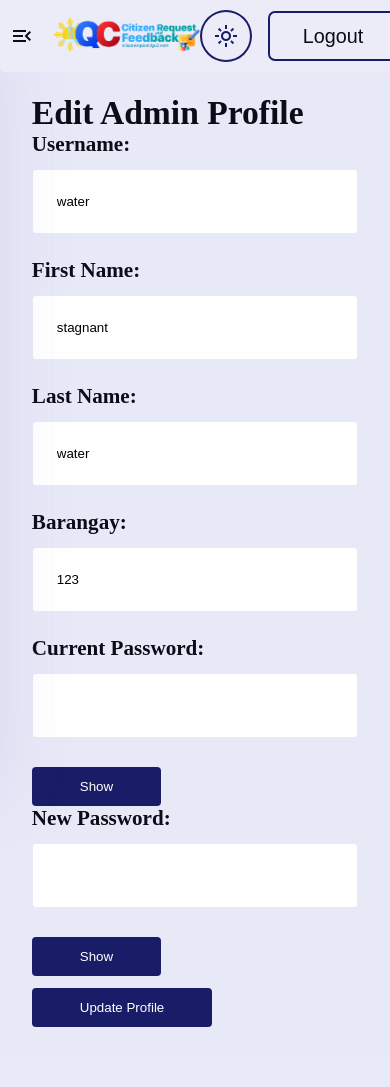
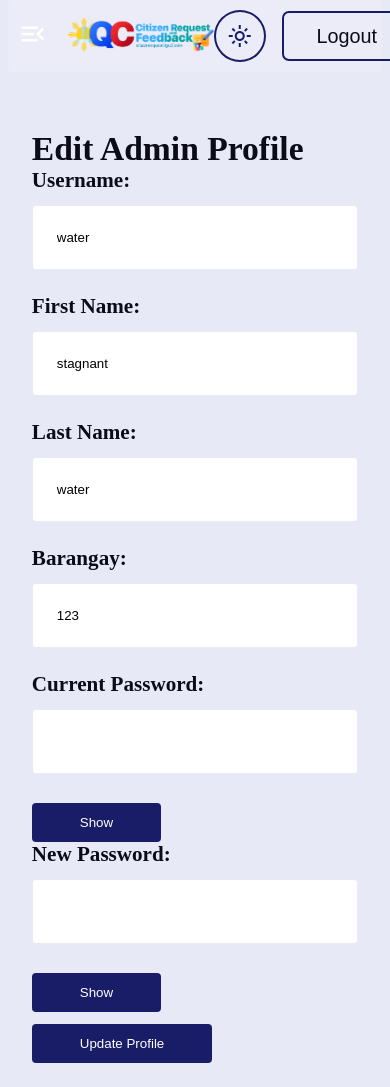
Before and after one commit to EykeieyesX/citi_request, a PHP site: page /citizen/admin/Admin.php in a window 390 px wide. Before the commit the page ends 1027 px from the top, so only its background shows below. Run offline with PHP 8.4, Linux system fonts and the light colour scheme; a user stored in the database is signed in; data comes from the database, SQL or seed files in the repository.

Commit message:
responsiveness

```diff
--- a/style.css
+++ b/style.css
@@ -111,10 +111,6 @@ aside.active {
     left: 0;
 }
 
-.navigation.active {
-    margin-left: 250px;
-    transition: margin-left 0.3s ease;
-}
 
 aside .sidebar {
     display: flex;
@@ -440,7 +436,7 @@ footer {
 
 
 .navigation {
-    position: fixed;
+    position: absolute;
     top: 0;
     left: 0;
     right: 0;
@@ -786,11 +782,6 @@ body.dark-mode {
     transition: all 0.3s ease; /* Smooth transition for when sidebar toggles */
 }
 
-/* When the sidebar is active (opened), push the content to the right */
-aside.active + .main--content {
-    margin-left: 220px; /* Push content over */
-    width: calc(100% - 220px); /* Reduce content width */
-}
 
 /* Header wrapper */
 .header--wrapper {
@@ -1657,3 +1648,89 @@ color: var(--color-text);
     margin-top: 10px;
     text-align: center; /* Center text inside the text area */
 }
+/* Mobile Styles */
+@media screen and (max-width: 768px) {
+    /* Ensure that the container has a column layout for mobile */
+    .container {
+        display: flex;
+        flex-direction: column;
+        height: auto;
+    }
+
+    /* Sidebar positioning for mobile */
+    #sidebar {
+        width: 100%; /* Make the sidebar full width in mobile */
+        position: fixed;
+        top: 60px; /* Sidebar starts below the navigation bar */
+        left: 0;
+        padding: 10px;
+        display: none;
+        z-index: 900;
+        background-color: rgba(0, 0, 0, 0.8); /* Optional: Add a transparent background */
+        height: 100%; /* Make the sidebar full height */
+        overflow-y: auto; /* Allow scrolling inside the sidebar */
+    }
+
+    /* When sidebar is active, it will display */
+    #sidebar.active {
+        display: block;
+    }
+
+    .main--content {
+        padding-top: 60px;
+        display: block;
+    }
+
+    /* Navigation Bar stays fixed at the top */
+    .navigation.active {
+        margin-left: 0; /* Do not push the navigation bar */
+    }
+
+    aside.active + .main--content {
+        margin-left: 0; /* Do not push the main content */
+        width: 100%; /* Full width for content */
+    }
+
+    .left-section {
+        flex: 1;
+    }
+
+    .logo img {
+        height: 30px;
+    }
+
+    .right-section {
+        display: none;
+    }
+
+    #toggle-btn {
+        display: block;
+        cursor: pointer;
+    }
+
+    /* Sidebar toggle button icon */
+    #toggle-btn span {
+        font-size: 30px;
+        color: white;
+    }
+
+    /* Sidebar overlay for mobile */
+    #sidebar.active {
+        display: block;
+        top: 60px; /* Sidebar starts directly under the navbar */
+        z-index: 900;
+    }
+}
+
+@media screen and (min-width: 769px) {
+    .navigation.active {
+        margin-left: 250px;
+        transition: margin-left 0.3s ease;
+    }
+
+    /* When the sidebar is active (opened), push the content to the right */
+    aside.active + .main--content {
+        margin-left: 220px; /* Push content over */
+        width: calc(100% - 220px); /* Reduce content width */
+    }
+}
```
